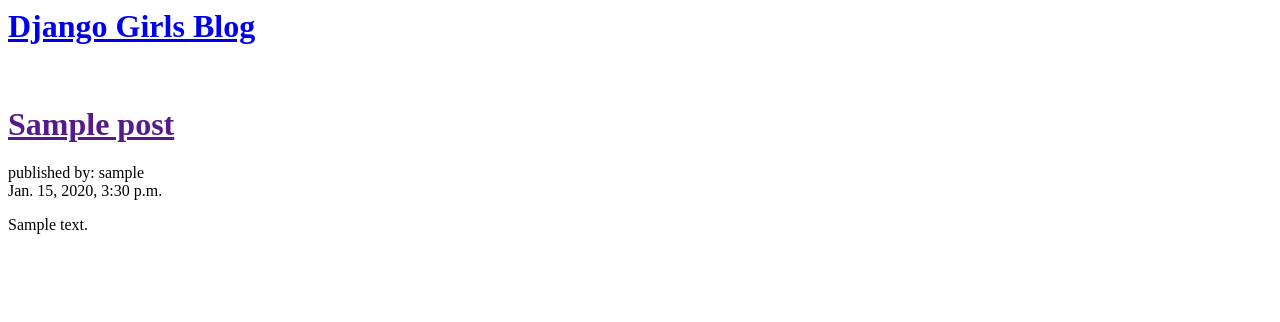
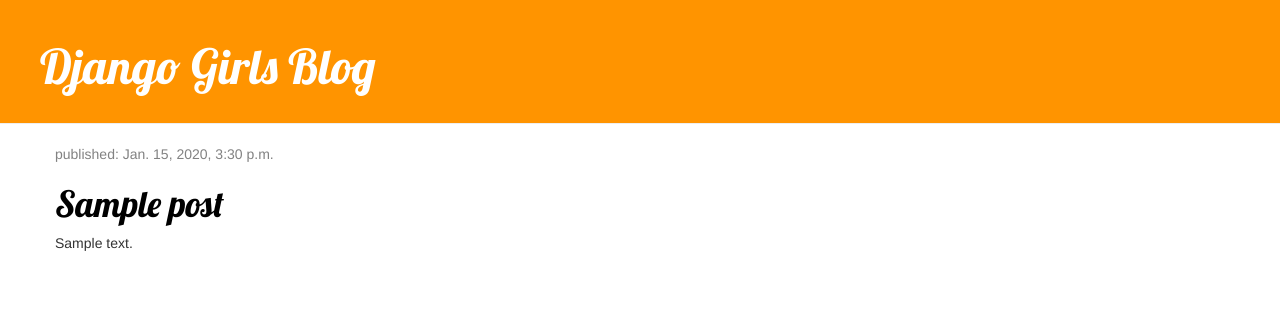
Before and after one commit to Sahil26/my-first-blog, a Django app: page / in a window 1280 px wide. Shown: the top 322 px of the page. Run offline with Django 3.2, Linux system fonts and the light colour scheme; tables that the repository leaves empty hold one stand-in row (values such as "Sample post"); some libraries are stand-ins or nearby versions.

Commit message:
Added css to the template post_list

```diff
--- /dev/null
+++ b/blog/static/css/blog.css
@@ -0,0 +1,46 @@
+.page-header {
+    background-color: #ff9400;
+    margin-top: 0;
+    padding: 20px 20px 20px 40px;
+}
+
+.page-header h1, .page-header h1 a, .page-header h1 a:visited, .page-header h1 a:active {
+    color: #ffffff;
+    font-size: 36pt;
+    text-decoration: none;
+}
+
+.content {
+    margin-left: 40px;
+}
+
+h1, h2, h3, h4 {
+    font-family: 'Lobster', cursive;
+}
+
+.date {
+    color: #828282;
+}
+
+.save {
+    float: right;
+}
+
+.post-form textarea, .post-form input {
+    width: 100%;
+}
+
+.top-menu, .top-menu:hover, .top-menu:visited {
+    color: #ffffff;
+    float: right;
+    font-size: 26pt;
+    margin-right: 20px;
+}
+
+.post {
+    margin-bottom: 70px;
+}
+
+.post h1 a, .post h1 a:visited {
+    color: #000000;
+}
--- a/blog/templates/blog/post_list.html
+++ b/blog/templates/blog/post_list.html
@@ -1,12 +1,29 @@
-<div>
-    <h1><a href="/">Django Girls Blog</a></h1>
-</div>
+{% load static %}
 
-{% for post in posts %}
-    <br>
-        <h1><a href="">{{ post.title }}</a></h1>
-        <p>published by: {{ post.author }}<br/>
-            {{ post.pub_date }}</p>
-        <p>{{ post.content}}</p></<br/>
+<head>
+    <title>My Blog</title>
+    <link rel="stylesheet" href="//maxcdn.bootstrapcdn.com/bootstrap/3.2.0/css/bootstrap.min.css">
+    <link rel="stylesheet" href="//maxcdn.bootstrapcdn.com/bootstrap/3.2.0/css/bootstrap-theme.min.css">
+    <link rel="stylesheet" href="{% static 'css/blog.css' %}">
+    <link href="//fonts.googleapis.com/css?family=Lobster&subset=latin,latin-ext" rel="stylesheet" type="text/css">
+</head>
+<body>
+    <div class="page-header">
+        <h1><a href="/">Django Girls Blog</a></h1>
     </div>
-{% endfor %}
+
+    <div class="content container">
+        <div class="row">
+            <div class="col-md-8">
+                {% for post in posts %}
+                    <div class="post">
+                        <div class="date">
+                            <p>published: {{ post.pub_date }}</p>
+                        </div>
+                    <h1><a href="">{{ post.title }}</a></h1>
+                    <p>{{ post.content|linebreaksbr }}</p>
+                    </div>
+                {% endfor %}
+            </div>
+        </div>
+    </div>
```
